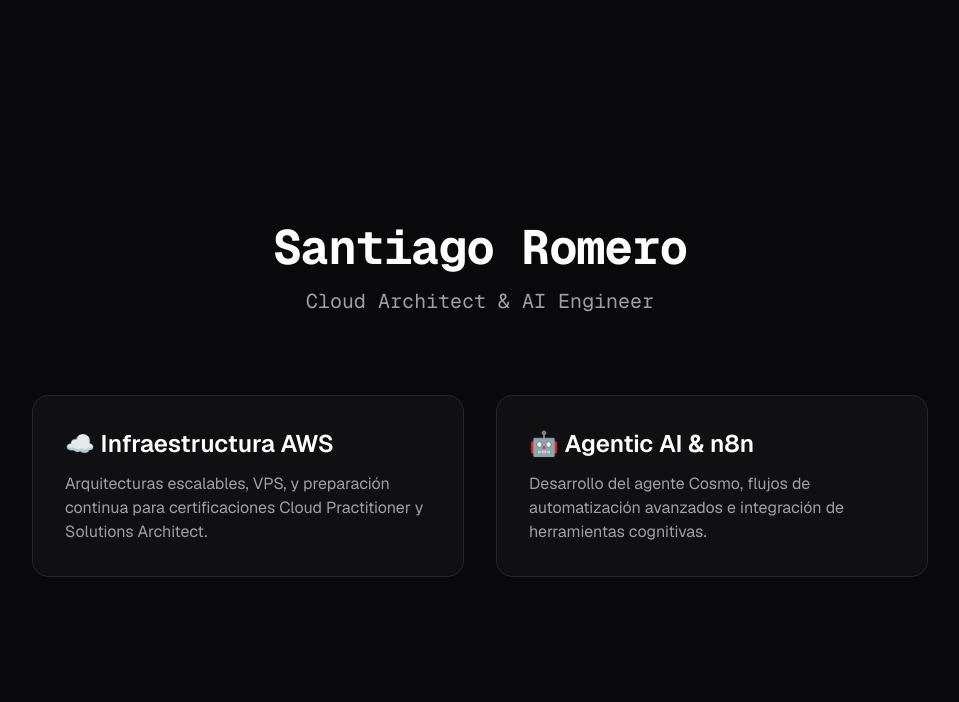
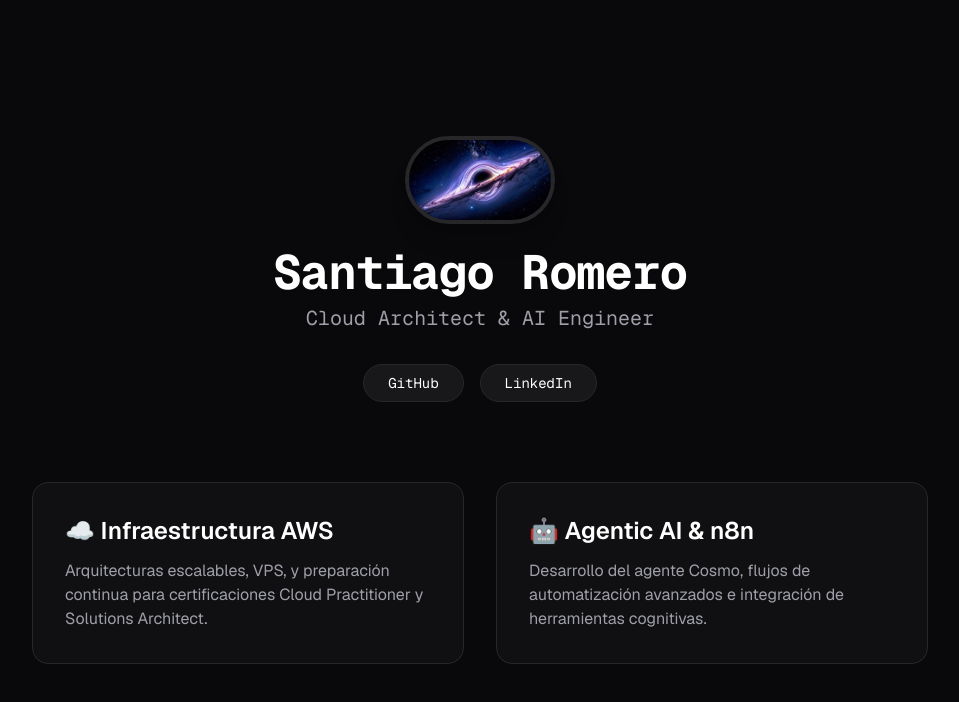
Before and after one commit to stg1645/portafolio, a Next.js app: page / in a window 1280 px wide. Shown: the top 702 px of the page, without its empty margins (160-1119 px from the left). Built offline with nearby package versions, Linux system fonts and the light colour scheme.

Commit message:
feat: agrega foto de perfil y enlaces a redes sociales

```diff
--- a/app/page.tsx
+++ b/app/page.tsx
@@ -1,20 +1,55 @@
-// 1. Importamos el componente Link de Next.js
 import Link from "next/link";
+// 1. Importamos el componente de Imagen ultra-optimizado de Next.js
+import Image from "next/image";
 
 export default function Home() {
   return (
     <main className="flex min-h-screen flex-col items-center justify-center p-24 bg-zinc-950 text-white font-sans">
-      <div className="text-center z-10 max-w-5xl w-full items-center justify-center font-mono text-sm flex flex-col gap-4">
-        <h1 className="text-5xl font-bold tracking-tight">Santiago Romero</h1>
-        <p className="text-xl text-zinc-400">
-          Cloud Architect & AI Engineer
-        </p>
+      <div className="text-center z-10 max-w-5xl w-full items-center justify-center font-mono text-sm flex flex-col gap-6">
+
+        {/* 2. Tu Imagen de Perfil */}
+        {/* Busca el archivo en la carpeta public. Asegúrate de que se llame perfil.jpg o cambia este nombre */}
+        <Image
+          src="/perfil.jpg"
+          alt="Foto de Santiago Romero"
+          width={150}
+          height={150}
+          className="rounded-full border-4 border-zinc-800 shadow-xl"
+        />
+
+        <div>
+          <h1 className="text-5xl font-bold tracking-tight mb-2">Santiago Romero</h1>
+          <p className="text-xl text-zinc-400">
+            Cloud Architect & AI Engineer
+          </p>
+        </div>
+
+        {/* 3. Enlaces Externos (Redes Sociales) */}
+        <div className="flex gap-4 mt-2">
+          {/* Enlace a GitHub */}
+          <a
+            href="https://github.com/stg1645"
+            target="_blank"
+            rel="noopener noreferrer"
+            className="px-6 py-2 bg-zinc-900 border border-zinc-800 rounded-full hover:bg-zinc-800 hover:text-orange-400 transition-all"
+          >
+            GitHub
+          </a>
+
+          {/* Enlace a LinkedIn */}
+          <a
+            href="https://www.linkedin.com/in/santiago-romero-56446a184/"
+            target="_blank"
+            rel="noopener noreferrer"
+            className="px-6 py-2 bg-zinc-900 border border-zinc-800 rounded-full hover:bg-zinc-800 hover:text-blue-400 transition-all"
+          >
+            LinkedIn
+          </a>
+        </div>
       </div>
 
       <div className="grid grid-cols-1 md:grid-cols-2 gap-8 mt-20 w-full max-w-4xl">
-
-        {/* 2. Transformamos el contenedor de AWS en un Link */}
-        {/* El href="/aws" le dice a dónde ir basándose en la carpeta que creamos */}
+        {/* Tarjeta AWS */}
         <Link
           href="/aws"
           className="p-8 border border-zinc-800 rounded-2xl hover:border-orange-500 transition-all bg-zinc-900/50 block hover:-translate-y-1 hover:shadow-lg hover:shadow-orange-500/20 cursor-pointer"
@@ -35,7 +70,6 @@ export default function Home() {
             Desarrollo del agente Cosmo, flujos de automatización avanzados e integración de herramientas cognitivas.
           </p>
         </Link>
-
       </div>
     </main>
   );
```
Also changed, not shown: public/perfil.jpg (added).
